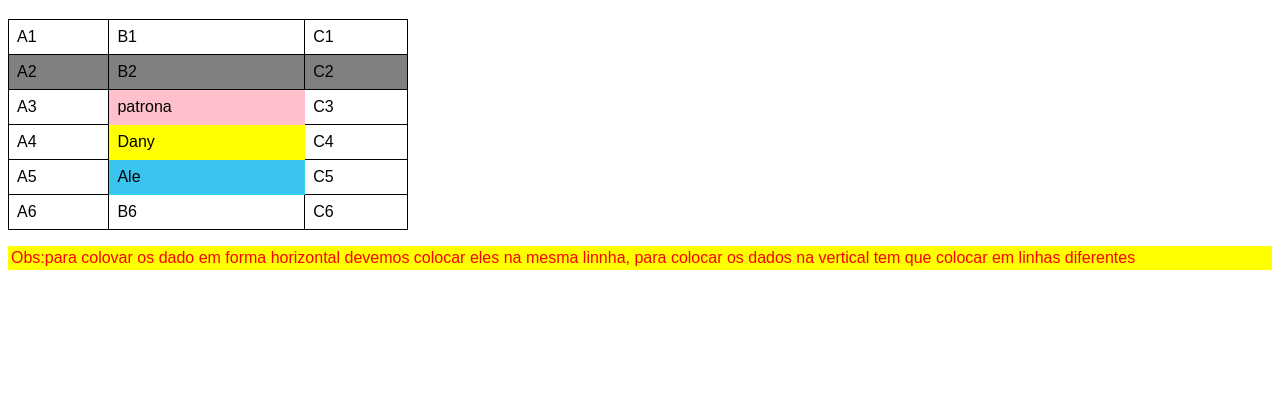
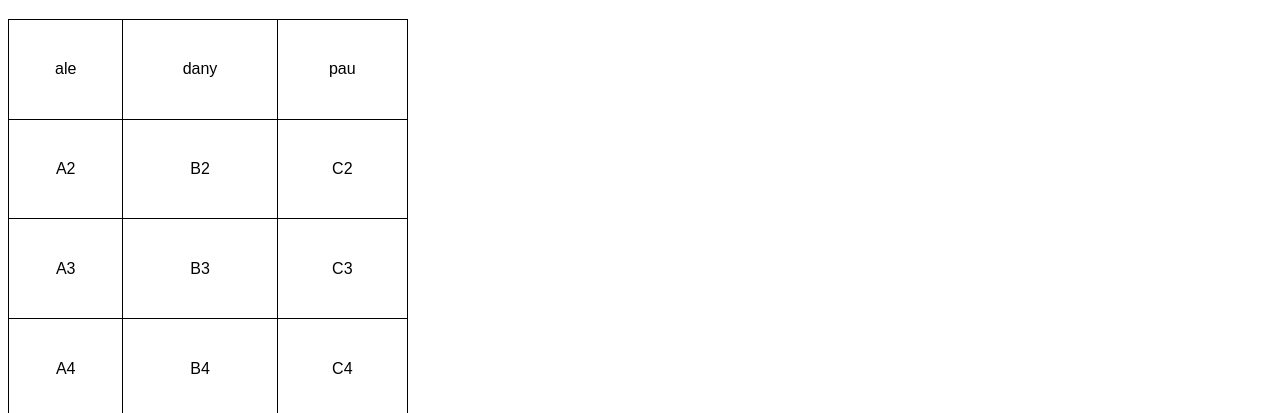
Before and after one commit to marcoantonio1330/html-css3, a plain HTML site: page exercicios/exe023m3/tabela001.html in a window 1280 px wide. Shown: the part 61-474 px from the top of the page. Drawn offline with Linux system fonts and the light colour scheme.

Commit message:
alinhamento de tabelas
aprendemos nesse vídeo como alinhar o conteúdo da linha verticalmente e horizontalmente
na vertical  = vertical aling
 na  horizontal  = tex aling

```diff
--- a/exercicios/exe023m3/tabela001.html
+++ b/exercicios/exe023m3/tabela001.html
@@ -12,39 +12,23 @@
 
         table{
             width: 400px;
+            height: 400px;
             border-collapse: collapse;
 
-        }
-        tr.linha{
-            background-color: gray;
+
         }
 
         td{
               border: 1px solid black;
               padding: 8px;
+              text-align:center;
+              /*aliamento horizontal */
+              vertical-align:middle;
+              /*aliamento na vertical propriedades bottom (baixo), middle (meio) e top(cima)*/
         }
 
-        td.dado{
-            background-color: rgb(58, 197, 240);
-            border: 1px solid rgb(51, 216, 238);
-
-        }
-
-        td.dado2{
-            background-color:yellow;
-            border: 1px solid rgb(255, 255, 0);
-        }
-
-        td.dado3{
-            background-color: pink;
-            border: 1px solid pink;
-        }
-
-        p{
-            color: red;
-            border: 3px solid yellow;
-            background-color: yellow;
-
+        .numero{
+            text-align: center;
         }
     </style>
 </head>
@@ -59,36 +43,26 @@
     <h1>minha primeira tabela</h1>
     <table>
         <tr><!--primeira linha -->
-            <td>A1</td>
-            <td>B1</td>
-            <td>C1</td>
+            <td>ale</td>
+            <td>dany</td>
+            <td>pau</td>
         </tr>
-        <tr class="linha"><!-- segunda linha -->
+        <tr><!-- segunda linha -->
             <td>A2</td>
             <td>B2</td>
             <td>C2</td>
         </tr>
         <tr><!--- terceira linha-->
-            <td >A3</td>
-            <td class="dado3">patrona</td>
-            <td >C3</td>
+            <td>A3</td>
+            <td>B3</td>
+            <td>C3</td>
         </tr>
         <tr><!--quarta linha -->
             <td>A4</td>
-            <td class="dado2">Dany</td>
+            <td>B4</td>
             <td>C4</td>
         </tr>
-        <tr>
-            <td>A5</td>
-            <td class="dado">Ale</td>
-            <td>C5</td>
-        </tr>
-        <tr>
-            <td>A6</td>
-            <td>B6</td>
-            <td>C6</td>
-        </tr>
     </table>
-    <p>Obs:para colovar os dado em forma horizontal devemos colocar eles na mesma linnha, para colocar os dados na vertical tem que colocar em linhas diferentes </p>
+
 </body>
 </html>
```
Also changed, not shown: imagens modulo 3/alinhando o conteudo em tabela/usamos a tag text aling para aliamentos horizontais.jpg (added), imagens modulo 3/alinhando o conteudo em tabela/usamos a tag vertical align para alinhar verticalmente.jpg (added).
